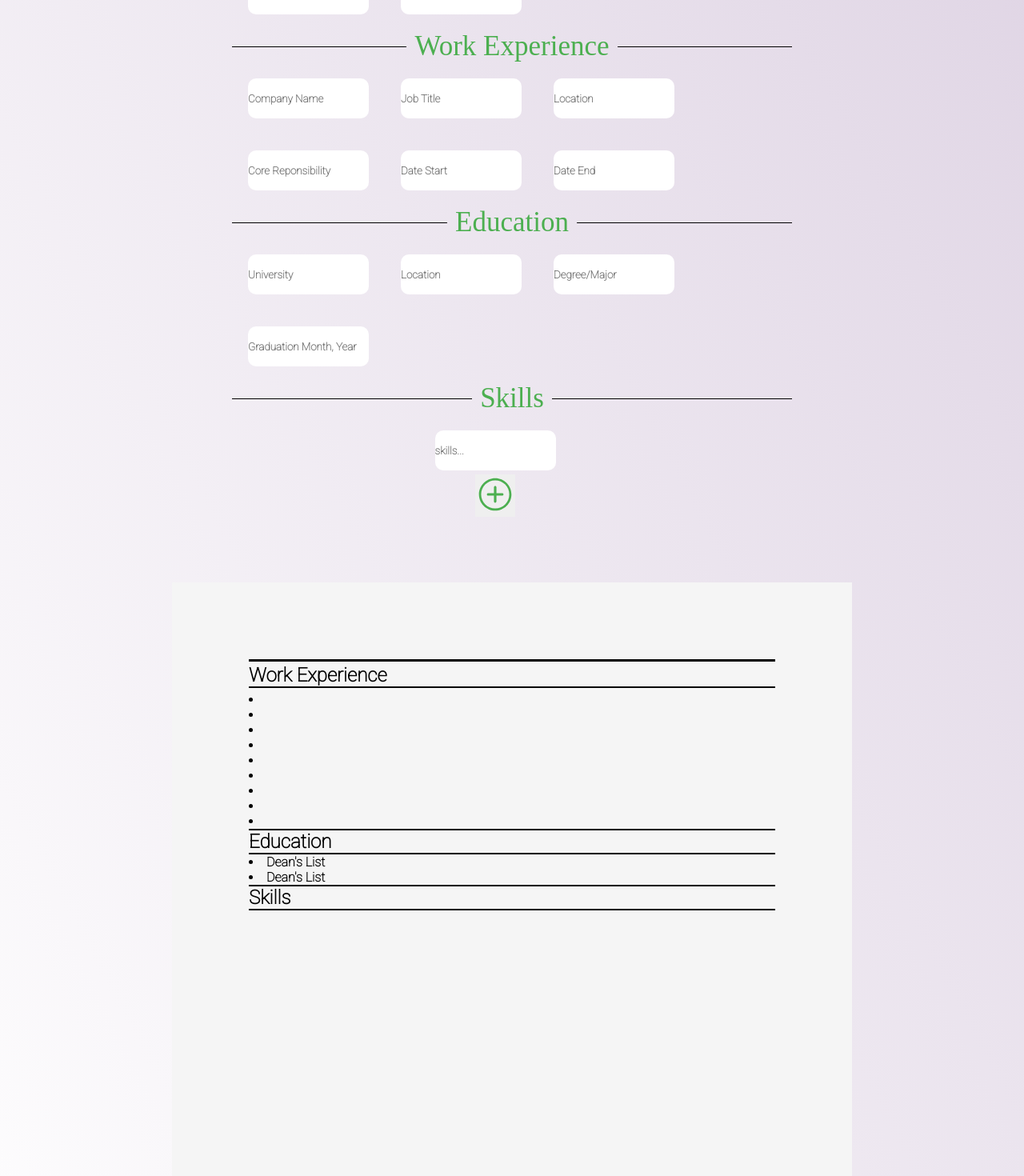
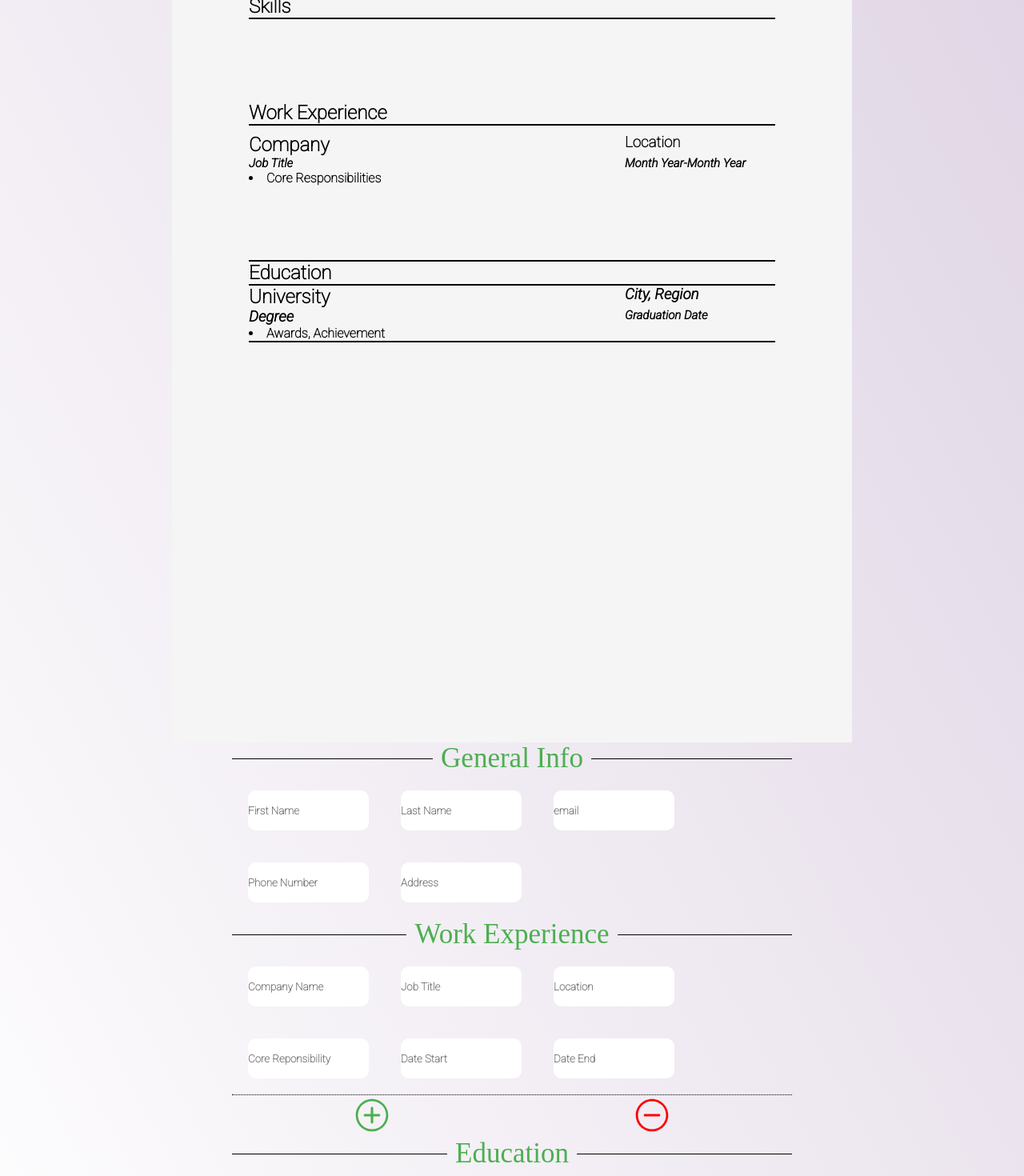
Before and after one commit to NilRyan/cv-project, a React (Create React App) app: page / in a window 1280 px wide. Shown: the part 240-1710 px from the top of the page at 80% size. Built offline with nearby package versions, Linux system fonts and the light colour scheme; a web font is replaced by a local one.

Commit message:
add delete buttons, dynamically render input

```diff
--- a/package.json
+++ b/package.json
@@ -10,6 +10,7 @@
     "react-dom": "^17.0.1",
     "react-icons": "^4.2.0",
     "react-scripts": "4.0.2",
+    "uuid": "^8.3.2",
     "web-vitals": "^1.1.0"
   },
   "scripts": {
--- a/src/components/AllInfo.js
+++ b/src/components/AllInfo.js
@@ -1,3 +1,6 @@
+/* eslint-disable no-undef */
+/* eslint-disable no-unused-vars */
+/* eslint-disable react/destructuring-assignment */
 /* eslint-disable react/no-unused-state */
 /* eslint-disable import/no-named-as-default */
 import React, { Component } from 'react';
@@ -8,6 +11,7 @@ import SkillsInfo from './input/SkillsInfo';
 import WorkExperience from './input/WorkExperience';
 import GeneralInfo from './input/GeneralInfo';
 import Header from './output/Header';
+import AddWork from './input/AddWork';
 
 export class AllInfo extends Component {
   constructor(props) {
@@ -18,12 +22,16 @@ export class AllInfo extends Component {
       genAddress: '',
       genEmail: '',
       genPhone: '',
+      work: [
+        {
           workCompany: '',
           workJobTitle: '',
           workLocation: '',
           workCoreResponsibility: '',
           workDateStart: '',
           workDateEnd: '',
+        },
+      ],
       eduUniversity: '',
       eduLocation: '',
       eduDegree: '',
@@ -34,6 +42,9 @@ export class AllInfo extends Component {
 
     this.handleInputChange = this.handleInputChange.bind(this);
     this.handleSubmit = this.handleSubmit.bind(this);
+    this.workInputChange = this.workInputChange.bind(this);
+    this.handleAddWork = this.handleAddWork.bind(this);
+    this.handleRemoveWork = this.handleRemoveWork.bind(this);
   }
 
   handleInputChange(e) {
@@ -52,11 +63,44 @@ export class AllInfo extends Component {
     }));
   }
 
+  handleAddWork() {
+    this.setState((prevState) => ({
+      work: [
+        ...prevState.work,
+        {
+          workCompany: '',
+          workJobTitle: '',
+          workLocation: '',
+          workCoreResponsibility: '',
+          workDateStart: '',
+          workDateEnd: '',
+        },
+      ],
+    }));
+  }
+
+  handleRemoveWork(index) {
+    const values = [...this.state.work];
+    values.splice(index, 1);
+    this.setState(() => ({
+      work: values,
+    }));
+  }
+
+  workInputChange(index, e) {
+    const values = [...this.state.work];
+    values[index][e.target.name] = e.target.value;
+    this.setState(() => ({
+      work: values,
+    }));
+  }
+
   render() {
-    const { skills } = this.state;
+    const { skills, work } = this.state;
     return (
       <div>
         <Header />
+        <DisplayResume skills={skills} info={this.state} />
         <div className="input-wrapper">
           <h1 className="header">General Info</h1>
           <GeneralInfo
@@ -64,9 +108,10 @@ export class AllInfo extends Component {
             onInputChange={this.handleInputChange}
           />
           <h1 className="header">Work Experience</h1>
-          <WorkExperience
-            data={this.state}
-            onInputChange={this.handleInputChange}
+          <WorkExperience data={work} onInputChange={this.workInputChange} />
+          <AddWork
+            onAdd={this.handleAddWork}
+            onDelete={this.handleRemoveWork}
           />
           <h1 className="header">Education</h1>
           <EducationalInfo
@@ -74,13 +119,13 @@ export class AllInfo extends Component {
             onInputChange={this.handleInputChange}
           />
           <h1 className="header">Skills</h1>
+
           <SkillsInfo
             data={this.state}
             onInputChange={this.handleInputChange}
             onSubmit={this.handleSubmit}
           />
         </div>
-        <DisplayResume skills={skills} info={this.state} />
       </div>
     );
   }
--- /dev/null
+++ b/src/components/input/AddWork.js
@@ -0,0 +1,23 @@
+/* eslint-disable react/prop-types */
+import { IconContext } from 'react-icons';
+import {
+  IoIosAddCircleOutline,
+  IoIosRemoveCircleOutline,
+} from 'react-icons/io';
+
+const AddWork = ({ onAdd, onDelete }) => (
+  <div className="work-button-wrapper">
+    <button onClick={onAdd} className="add-work" type="button">
+      <IconContext.Provider value={{ color: '#4caf50', size: '50px' }}>
+        <IoIosAddCircleOutline />
+      </IconContext.Provider>
+    </button>
+    <button onClick={onDelete} className="add-work" type="button">
+      <IconContext.Provider value={{ color: 'red', size: '50px' }}>
+        <IoIosRemoveCircleOutline />
+      </IconContext.Provider>
+    </button>
+  </div>
+);
+
+export default AddWork;
--- a/src/components/input/WorkExperience.js
+++ b/src/components/input/WorkExperience.js
@@ -6,60 +6,55 @@ export class WorkExperience extends Component {
   render() {
     // eslint-disable-next-line react/prop-types
     const { data, onInputChange } = this.props;
-    const {
-      // eslint-disable-next-line react/prop-types
-      workCompany,
-      workJobTitle,
-      workLocation,
-      workCoreResponsibility,
-      workDateStart,
-      workDateEnd,
-    } = data;
 
     return (
       <form className="work-experience">
+        {data.map((element, index) => (
+          <div key={index}>
             <input
               name="workCompany"
-          value={workCompany}
-          onChange={onInputChange}
+              value={element.workCompany}
+              onChange={(e) => onInputChange(index, e)}
               type="text"
               placeholder="Company Name"
             />
             <input
               name="workJobTitle"
-          value={workJobTitle}
-          onChange={onInputChange}
+              value={element.workJobTitle}
+              onChange={(e) => onInputChange(index, e)}
               type="text"
               placeholder="Job Title"
             />
             <input
               name="workLocation"
-          value={workLocation}
-          onChange={onInputChange}
+              value={element.workLocation}
+              onChange={(e) => onInputChange(index, e)}
               type="text"
               placeholder="Location"
             />
             <input
               name="workCoreResponsibility"
-          value={workCoreResponsibility}
-          onChange={onInputChange}
+              value={element.workCoreResponsibility}
+              onChange={(e) => onInputChange(index, e)}
               type="text"
               placeholder="Core Reponsibility"
             />
             <input
               name="workDateStart"
-          value={workDateStart}
-          onChange={onInputChange}
+              value={element.workDateStart}
+              onChange={(e) => onInputChange(index, e)}
               type="text"
               placeholder="Date Start"
             />
             <input
               name="workDateEnd"
-          value={workDateEnd}
-          onChange={onInputChange}
+              value={element.workDateEnd}
+              onChange={(e) => onInputChange(index, e)}
               type="text"
               placeholder="Date End"
             />
+          </div>
+        ))}
       </form>
     );
   }
--- a/src/components/output/DisplayResume.js
+++ b/src/components/output/DisplayResume.js
@@ -9,16 +9,11 @@ const DisplayResume = (props) => {
     genEmail,
     genAddress,
     genPhone,
-    workCompany,
-    workJobTitle,
-    workLocation,
-    workCoreResponsibility,
-    workDateStart,
-    workDateEnd,
     eduUniversity,
     eduLocation,
     eduDegree,
     eduGradDate,
+    work,
     skills,
   } = info;
 
@@ -26,70 +21,15 @@ const DisplayResume = (props) => {
     <div className="container">
       <div className="wrapper">
         <div className="general">
-          <h1>{`${genFirstName} ${genLastName}`}</h1>
+          <h1>
+            {genFirstName || `Bob`} {genLastName || `Arum`}
+          </h1>
+
           <ul>
-            <li>{genEmail}</li>
-            <li>{genPhone}</li>
-            <li>{genAddress}</li>
+            <li>{genEmail || `email@email.com`}</li>
+            <li>{genPhone || `012345678`}</li>
+            <li>{genAddress || `Baguio City`}</li>
           </ul>
-        </div>
-
-        <div className="work-exp">
-          <h2>Work Experience</h2>
-
-          <div className="work-wrapper">
-            <div className="work-info">
-              <h1>{workCompany}</h1>
-              <h3>{workLocation}</h3>
-              <h4>{workJobTitle}</h4>
-              <h4>{`${workDateStart} ${workDateEnd}`}</h4>
-            </div>
-            <div className="work-core">
-              <li>{workCoreResponsibility}</li>
-              <li>{workCoreResponsibility}</li>
-              <li>{workCoreResponsibility}</li>
-            </div>
-          </div>
-          <div className="work-wrapper">
-            <div className="work-info">
-              <h1>{workCompany}</h1>
-              <h3>{workLocation}</h3>
-              <h4>{workJobTitle}</h4>
-              <h4>{`${workDateStart} ${workDateEnd}`}</h4>
-            </div>
-            <div className="work-core">
-              <li>{workCoreResponsibility}</li>
-              <li>{workCoreResponsibility}</li>
-              <li>{workCoreResponsibility}</li>
-            </div>
-          </div>
-          <div className="work-wrapper">
-            <div className="work-info">
-              <h1>{workCompany}</h1>
-              <h3>{workLocation}</h3>
-              <h4>{workJobTitle}</h4>
-              <h4>{`${workDateStart} ${workDateEnd}`}</h4>
-            </div>
-            <div className="work-core">
-              <li>{workCoreResponsibility}</li>
-              <li>{workCoreResponsibility}</li>
-              <li>{workCoreResponsibility}</li>
-            </div>
-          </div>
-        </div>
-
-        <div className="education">
-          <h2>Education</h2>
-          <div className="edu-wrapper">
-            <div className="edu-info">
-              <h2>{eduUniversity}</h2>
-              <h3>{eduLocation}</h3>
-              <h3>{eduDegree}</h3>
-              <h4>{eduGradDate}</h4>
-            </div>
-            <li>Dean's List</li>
-            <li>Dean's List</li>
-          </div>
         </div>
         <div className="skills">
           <h2>Skills</h2>
@@ -99,6 +39,40 @@ const DisplayResume = (props) => {
             </div>
           </div>
         </div>
+        <div className="work-exp">
+          <h2>Work Experience</h2>
+          {work.map((element, index) => (
+            <div key={index} className="work-wrapper">
+              <div className="work-info">
+                <h1>{element.workCompany || `Company`}</h1>
+                <h3>{element.workLocation || `Location`}</h3>
+                <h4>{element.workJobTitle || `Job Title`}</h4>
+                <h4>
+                  {element.workDateStart || `Month Year`}-
+                  {element.workDateEnd || `Month Year`}
+                </h4>
+              </div>
+              <div className="work-core">
+                <li>
+                  {element.workCoreResponsibility || `Core Responsibilities`}
+                </li>
+              </div>
+            </div>
+          ))}
+        </div>
+
+        <div className="education">
+          <h2>Education</h2>
+          <div className="edu-wrapper">
+            <div className="edu-info">
+              <h2>{eduUniversity || `University`}</h2>
+              <h3>{eduLocation || `City, Region`}</h3>
+              <h3>{eduDegree || `Degree`}</h3>
+              <h4>{eduGradDate || `Graduation Date`}</h4>
+            </div>
+            <li>Awards, Achievement</li>
+          </div>
+        </div>
       </div>
     </div>
   );
--- a/src/components/output/ListSkills.js
+++ b/src/components/output/ListSkills.js
@@ -4,9 +4,7 @@ import React, { Component } from 'react';
 export default class ListSkills extends Component {
   listSkills() {
     const { skills } = this.props;
-    return skills.map((item, index) => (
-      <li key={`${item}${index}`}>{item},</li>
-    ));
+    return skills.map((item, index) => <li key={`${item}${index}`}>{item}</li>);
   }
 
   render() {
--- a/src/styles/AllInfo.css
+++ b/src/styles/AllInfo.css
@@ -57,6 +57,7 @@ input:focus{
 }
 
 button{
+  background:none;
   border: none;
   outline: none;
   cursor: pointer;
@@ -64,9 +65,22 @@ button{
 button:hover{
 transform: scale(1.1);
 }
+.add-work{
+  display: block;
+  margin-left: auto;
+  margin-right: auto;
+
+}
 
 .skills-info > div{
   display: flex;
   place-content: center;
   margin-bottom: -15px;
 }
+
+.work-experience > div {
+  border-bottom: 0.5px dotted black;
+}
+.work-button-wrapper{
+  display: flex;
+}
--- a/src/styles/DisplayResume.css
+++ b/src/styles/DisplayResume.css
@@ -38,8 +38,10 @@ li{
   list-style-type: none;
   font-weight: bold;
 }
+
 .work-exp {
   border-bottom: 2px solid black;
+  min-height: 200px;
 }
 .work-exp > h2{
   width: 658px;
@@ -51,6 +53,7 @@ li{
 }
 .work-info {
   display: grid;
+  margin-top: 10px;
   grid-template-columns: 5fr 2fr;
   font-family: 'EB Garamond', serif;
 }
@@ -87,6 +90,7 @@ li{
 
 .skills-info{
   width: 658px;
+  min-height: 100px;
 }
 .skills-info>ul{
   display: flex;
```
Also changed, not shown: 1 other file (tests, documents, lock files or other folders). Lines whose indentation alone changed are shown as unchanged.
